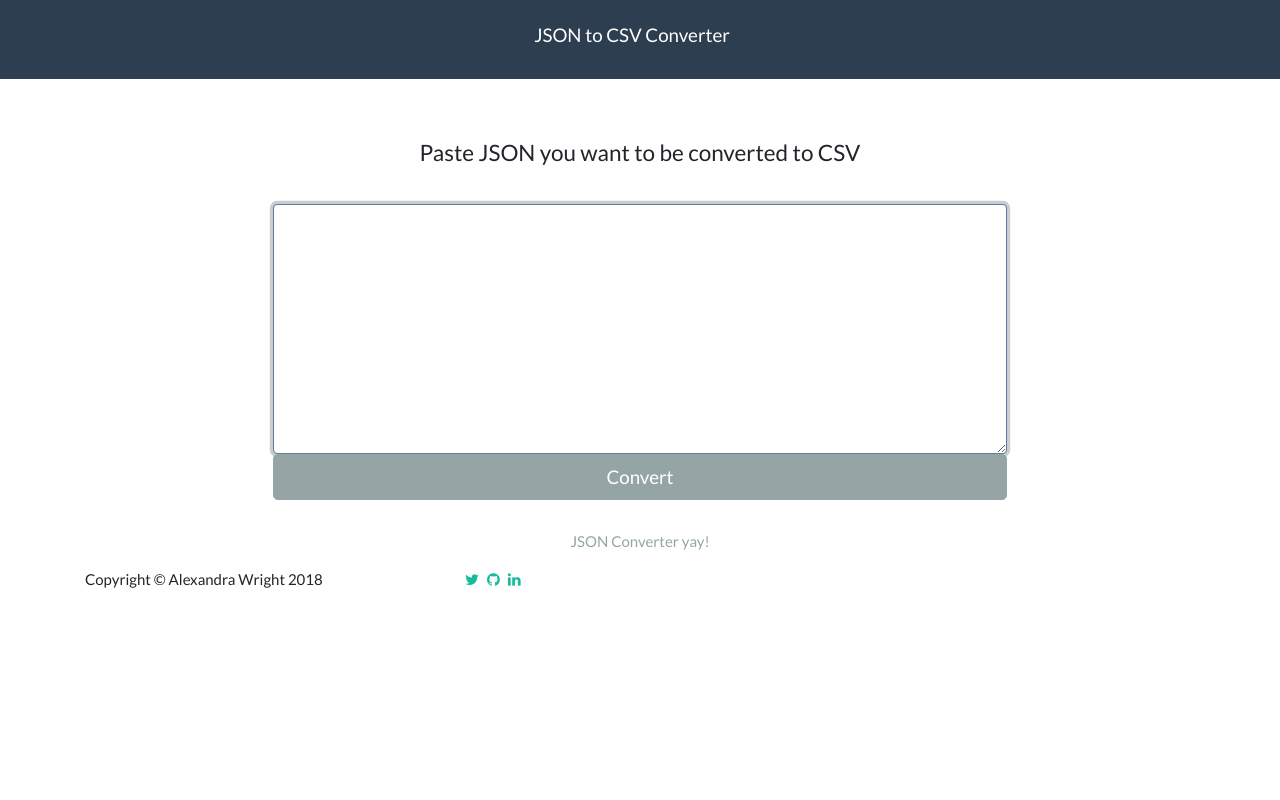
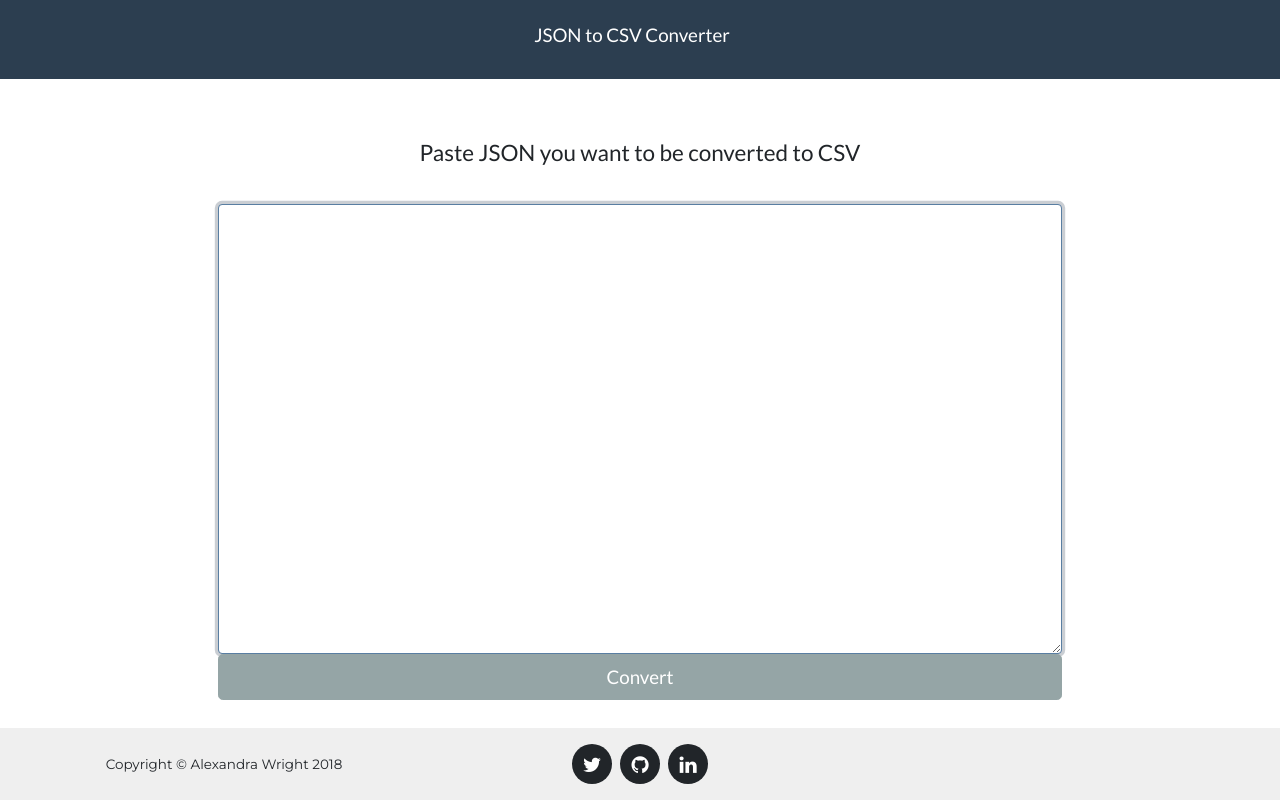
Before and after one commit to f3mshep/json-converter-yay, a React (Create React App) app: page / in a window 1280 px wide. Built offline with nearby package versions, Linux system fonts and the light colour scheme.

Commit message:
frontend working

```diff
--- a/package.json
+++ b/package.json
@@ -11,7 +11,10 @@
     "popper.js": "^1.12.9",
     "react": "^16.2.0",
     "react-dom": "^16.2.0",
+    "react-json-pretty": "^1.7.4",
     "react-scripts": "1.1.1",
+    "react-syntax-highlight": "^15.3.1",
+    "react-syntax-highlighter": "^7.0.1",
     "tether": "^1.4.3"
   },
   "scripts": {
--- a/public/index.html
+++ b/public/index.html
@@ -19,6 +19,7 @@
       work correctly both with client-side routing and a non-root public URL.
       Learn how to configure a non-root public URL by running `npm run build`.
     -->
+    <link href="https://fonts.googleapis.com/css?family=Montserrat:400,700" rel="stylesheet" type="text/css" />
     <title>React App</title>
   </head>
   <body>
--- a/src/App.css
+++ b/src/App.css
@@ -1,5 +1,5 @@
 .my-area {
-  height: 250px;
+  height: 450px;
 }
 
 .spacersm {
@@ -18,16 +18,84 @@ pre {
     display: block;
     width: 100%;
     height: 100%;
-    position: absolute;
-    display: block;
     padding: 9.5px;
     margin: 0 0 10px;
     font-size: 13px;
     line-height: 1.42857143;
     word-break: break-all;
     word-wrap: break-word;
-    color: #333;
     background-color: #f5f5f5;
     border: 1px solid #ccc;
     border-radius: 4px;
 }
+
+/****** Adventure Time ******/
+.json-pretty{
+  line-height: 1.3;
+  color: rgba(245,187,18,1);
+  background: #1e1e1e;
+}
+  .json-key{
+    color: rgba(211,66,46,1);
+}
+  .json-value{
+    color: rgba(191,215,219,1);
+}
+  .json-string{
+    color: rgba(127,214,250,1);
+}
+  .json-boolean{
+    color: rgba(75,174,22,1);
+  }
+
+footer {
+  padding: 25px 0;
+  text-align: center;
+}
+
+footer span.copyright {
+  font-size: 90%;
+  line-height: 40px;
+  text-transform: none;
+  font-family: 'Montserrat', 'Helvetica Neue', Helvetica, Arial, sans-serif;
+}
+
+footer ul.quicklinks {
+  font-size: 90%;
+  line-height: 40px;
+  margin-bottom: 0;
+  text-transform: none;
+  font-family: 'Montserrat', 'Helvetica Neue', Helvetica, Arial, sans-serif;
+}
+
+ul.social-buttons {
+  margin-bottom: 0;
+}
+
+ul.social-buttons li a {
+  font-size: 20px;
+  line-height: 40px;
+  display: block;
+  width: 40px;
+  height: 40px;
+  -webkit-transition: all 0.3s;
+  -moz-transition: all 0.3s;
+  transition: all 0.3s;
+  color: white;
+  border-radius: 100%;
+  outline: none;
+  background-color: #212529;
+}
+
+ul.social-buttons li a:active, ul.social-buttons li a:focus, ul.social-buttons li a:hover {
+  background-color: #626E60;
+}
+
+footer {
+  position: absolute;
+  right: 0;
+  bottom: 0;
+  left: 0;
+  padding: 1rem;
+  background-color: #efefef;
+}
--- a/src/App.js
+++ b/src/App.js
@@ -7,6 +7,7 @@ import InputComponent from './components/input_component';
 import InfoText from './containers/info_text';
 import Footer from './containers/footer';
 import Spacer from './containers/spacer';
+import "react-json-pretty/JSONPretty.monikai.styl";
 
 class App extends Component {
   render() {
--- a/src/components/input_component.js
+++ b/src/components/input_component.js
@@ -35,13 +35,13 @@ class InputComponent extends React.Component{
     return(
       <div>
         <div  className="row justify-content-center">
-          <div onClick={this.handleFocus.bind(this)} onBlur={this.handleBlur.bind(this)} className="col-md-7">
+          <div onClick={this.handleFocus.bind(this)} onBlur={this.handleBlur.bind(this)} className="col-md-8">
             {this.state.editting ?
             <TextEditArea value={this.state.value} handleChange={this.handleChange.bind(this)}/> : <PrettyJSON value={this.state.value}/>}
           </div>
         </div>
         <div  className="row justify-content-center">
-          <div className="col-md-7"><button className='btn btn-lg btn-block btn-secondary'>Convert</button></div>
+          <div className="col-md-8"><button className='btn btn-lg btn-block btn-secondary'>Convert</button></div>
         </div>
       </div>
     );
--- a/src/containers/footer.js
+++ b/src/containers/footer.js
@@ -2,7 +2,7 @@ import React from "react";
 
 const Footer = props => (
   <footer>
-    <div className="container">
+    <div className="container-fluid">
       <div className="row">
         <div className="col-md-4">
           <span className="copyright">
--- a/src/containers/pretty_json.js
+++ b/src/containers/pretty_json.js
@@ -1,37 +1,44 @@
 import React from 'react';
-import Highlight from 'highlight.js'
+import JSONPretty from 'react-json-pretty'
 
+// import Highlight from 'highlight.js'
+// import SyntaxHighlighter from "react-syntax-highlighter";
+import { docco } from "react-syntax-highlighter/styles/hljs";
+// import { stringify } from 'querystring';
 class PrettyJSON extends React.Component {
+  render(){
+    return <div className="my-area"><JSONPretty themeClassName="docco" json={this.props.value} /></div>;
+  }
 
-    constructor(props){
-      super(props)
-      this.highlightCode = this.highlightCode.bind(this)
-    };
+    // constructor(props){
+    //   super(props)
+    //   this.highlightCode = this.highlightCode.bind(this)
+    // };
 
-    componentDidMount(){
-      this.highlightCode()
-    };
+    // componentDidMount(){
+    //   this.highlightCode()
+    // };
 
-    componentDidUpdate(){
-      this.highlightCode()
-    };
+    // componentDidUpdate(){
+    //   this.highlightCode()
+    // };
 
-    highlightCode(){
-      if(this.code){
-        Highlight.configure({useBR: true})
-        Highlight.highlightBlock(this.code)
-      }
-    };
+    // highlightCode(){
+    //   if(this.code){
+    //     let block = Highlight.highlightBlock(this.code)
+    //     debugger
+    //   }
+    // };
 
-    render(){
-      return(<div className="my-area">
-      <pre className="json" ref={el => {
-              this.code = el;
-            }}>
-            <code>{this.props.value}</code>
-          </pre>
-      </div>);
-    };
+    // render(){
+    //   return(<div className="my-area">
+    //   <pre className="json" ref={el => {
+    //           this.code = el;
+    //         }}>
+    //         <code>{this.props.value}</code>
+    //       </pre>
+    //   </div>);
+    // };
 
 };
 
--- /dev/null
+++ b/src/include/json_to_csv.js
@@ -0,0 +1,3 @@
+function getCSV(input){
+  const replacer = (key, value) => value === 'null' ? value
+}
```
Also changed, not shown: 2 other files (tests, documents, lock files or other folders).
